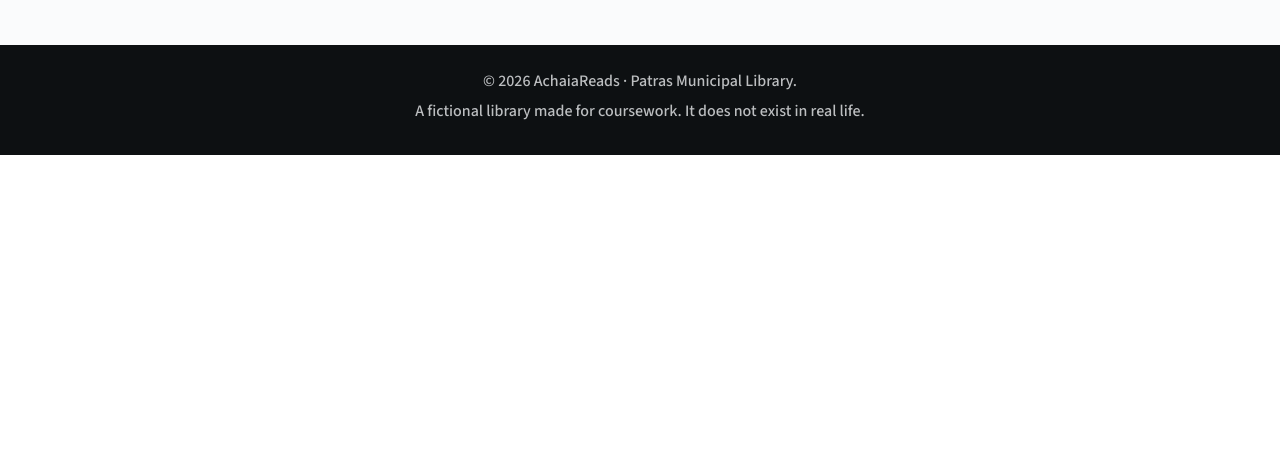
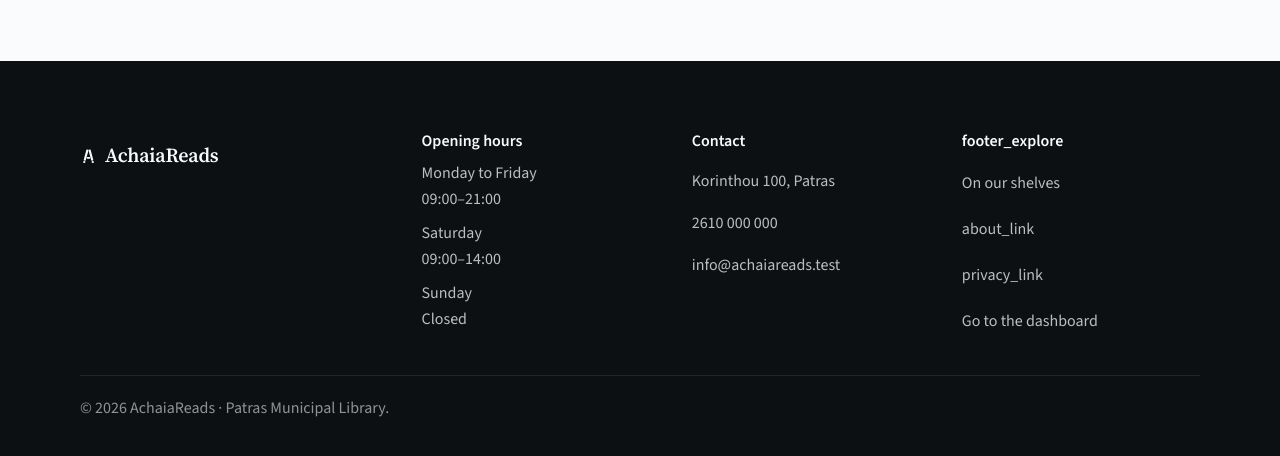
Before and after one commit to ckagias/lectern, a PHP site: page /index.php in a window 1280 px wide. Shown: the part 2209-2665 px from the top of the page. Before the commit the page ends 2364 px from the top, so only its background shows below. Run offline with PHP 8.4, Linux system fonts and the light colour scheme; the visitor is signed in with stand-in values (Sample User, id 1).

Commit message:
style: new header, dark side menu, footer and logo

```diff
--- a/prototype/css/layout.css
+++ b/prototype/css/layout.css
@@ -17,21 +18,15 @@
   min-height: 44px;
   text-decoration: none;
   font-family: var(--font-heading);
-  font-weight: 800;
+  font-weight: 600;
   font-size: 1.25rem;
+  letter-spacing: -0.01em;
 }
 
-/* The log out button is quieter than the Log in button of the public pages. */
-.top form .btn {
-  border-width: 1px;
-  border-color: rgba(247, 236, 211, 0.45);
-  background: transparent;
-  font-weight: 600;
-}
-
-.top form .btn:hover {
-  background: var(--glass);
-  filter: none;
+.brand-mark {
+  width: 0.85em;
+  height: 0.85em;
+  color: var(--ink);
 }
 
 @media (max-width: 359px) {
@@ -68,19 +63,14 @@
   text-decoration: none;
   font-weight: 600;
   font-size: var(--text-sm);
-  opacity: 0.75;
+  opacity: 0.7;
 }
 
 .lang a[aria-current="true"] {
   opacity: 1;
   text-decoration: underline;
-  text-decoration-color: var(--ochre);
   text-decoration-thickness: 2px;
   text-underline-offset: 6px;
-}
-
-.brand-mark {
-  color: var(--ochre);
 }
 
 /* The user block at the bottom of the side menu. Phones have no side menu, so it is hidden there. */
@@ -159,22 +149,104 @@ main {
 }
 
 .foot {
-  margin-top: 56px;
-  padding: 22px 16px 30px;
+  margin-top: 72px;
+  padding: 40px 16px 28px;
   background: var(--foot-bg);
   color: var(--foot-fg);
   font-size: 1rem;
-  font-weight: 500;
 }
 
-.foot p {
+.foot-top,
+.foot-bottom {
   max-width: var(--page-width);
   margin-inline: auto;
-  text-align: center;
 }
 
-.foot p + p {
-  margin-top: 6px;
+.foot-top {
+  display: grid;
+  gap: 28px;
+}
+
+.foot .brand {
+  color: var(--on-dark);
+}
+
+.foot .brand-mark {
+  color: var(--on-dark);
+}
+
+
+.foot h2 {
+  margin-bottom: 10px;
+  color: var(--on-dark);
+  font-family: var(--font);
+  font-size: 1rem;
+  font-weight: 600;
+  letter-spacing: 0;
+}
+
+.foot-list {
+  display: grid;
+  gap: 2px;
+  margin: 0;
+  padding: 0;
+  list-style: none;
+}
+
+.foot-list li {
+  display: flex;
+  align-items: center;
+  min-height: 32px;
+}
+
+/* On phones the explore links stand in two columns to save height. */
+.foot-explore {
+  grid-template-columns: 1fr 1fr;
+  column-gap: 16px;
+}
+
+
+
+.foot-list a {
+  display: inline-flex;
+  align-items: center;
+  min-height: 44px;
+  text-decoration: none;
+}
+
+.foot-list a:hover,
+.foot-list a:focus-visible {
+  color: var(--on-dark);
+}
+
+.foot-hours {
+  margin: 0;
+}
+
+.foot-hours div {
+  display: flex;
+  justify-content: space-between;
+  gap: 16px;
+  padding: 9px 0;
+  border-bottom: 1px solid oklch(1 0 0 / 0.1);
+}
+
+.foot-hours div:last-child {
+  border-bottom: 0;
+}
+
+.foot-hours dd {
+  margin: 0;
+}
+
+.foot-bottom {
+  display: grid;
+  gap: 4px;
+  margin-top: 32px;
+  padding-top: 20px;
+  border-top: 1px solid oklch(1 0 0 / 0.12);
+  font-size: var(--text-sm);
+  opacity: 0.75;
 }
 
 @media (min-width: 360px) {
@@ -215,53 +287,86 @@ main {
     padding: 0 14px;
     font-size: 1rem;
   }
+}
 
-  .lang a {
-    min-width: 44px;
+@media (min-width: 600px) {
+  .foot-top {
+    grid-template-columns: repeat(3, 1fr);
+    gap: 32px;
+  }
+
+  .foot-brand {
+    grid-column: 1 / -1;
+  }
+
+  .foot-hours div {
+    display: grid;
+    gap: 2px;
+    padding: 0 0 10px;
+    border-bottom: 0;
+  }
+
+  .foot-list li {
+    min-height: 40px;
+  }
+
+  .foot-explore {
+    grid-template-columns: 1fr;
   }
 }
 
 @media (min-width: 768px) {
-  /* The same nav markup becomes a menu on the left, under the header. */
+  /* The same markup becomes a dark side menu with the brand on top, and a light strip with the language and log out. */
   .layout-member,
   .layout-librarian {
     display: grid;
-    grid-template-columns: 15rem 1fr;
-    grid-template-rows: auto 1fr;
+    grid-template-columns: 16rem 1fr;
+    grid-template-rows: 72px 1fr;
     min-height: 100vh;
+    background: linear-gradient(90deg, var(--side) 16rem, var(--bg) 16rem);
   }
 
-  .top {
-    grid-column: 1 / -1;
-    min-height: 68px;
-    padding: 6px 32px;
+  .layout-member .top,
+  .layout-librarian .top {
+    display: contents;
   }
 
-  /* The header stays on top and the side menu stays in view while the page scrolls. */
-  .layout-member .top,
-  .layout-librarian .top {
+  .layout-member .brand,
+  .layout-librarian .brand {
     position: sticky;
     top: 0;
     z-index: 6;
+    grid-column: 1;
+    grid-row: 1;
+    padding: 0 28px;
+    background: var(--side);
+    color: var(--on-dark);
+    font-size: 1.375rem;
   }
 
-  .brand {
-    font-size: 1.5rem;
+  .layout-member .brand-mark,
+  .layout-librarian .brand-mark {
+    color: var(--on-dark);
+  }
+
+  .layout-member .top-actions,
+  .layout-librarian .top-actions {
+    grid-column: 2;
+    grid-row: 1;
+    justify-self: end;
+    padding-right: 40px;
+    gap: 8px;
   }
 
   .nav {
-    position: static;
+    position: sticky;
+    top: 72px;
     display: flex;
     flex-direction: column;
     gap: 2px;
-    padding: 20px 0 0;
-    border-top: 0;
-    border-right: 1px solid var(--line);
-    background: var(--bg);
-    position: sticky;
-    top: 68px;
     align-self: start;
-    height: calc(100vh - 68px);
+    height: calc(100vh - 72px);
+    padding: 12px 0 0;
   }
 
   .nav-user {
@@ -314,6 +419,21 @@ main {
   }
 
   .foot {
-    padding: 24px 32px 32px;
+    padding: 72px 32px 36px;
+  }
+
+}
+
+@media (min-width: 900px) {
+  .foot-top {
+    grid-template-columns: 1.3fr repeat(3, 1fr);
+  }
+
+  .foot-brand {
+    grid-column: auto;
   }
 }
+
+.foot :focus-visible {
+  outline-color: var(--on-dark);
+}
--- a/prototype/templates/footer.php
+++ b/prototype/templates/footer.php
@@ -1,9 +1,48 @@
     </main>
 
-    <?php if ($layout === 'public') { ?>
+    <?php if ($layout === 'public') {
+        $weekdays = openingHours(1);
+        $saturday = openingHours(6);
+    ?>
         <footer class="foot">
-            <p><?php echo t('footer_copy'); ?></p>
-            <p><?php echo t('footer_text'); ?></p>
+            <div class="foot-top">
+                <div class="foot-brand">
+                    <a class="brand" href="<?php echo $base; ?>index.php"><svg class="icon brand-mark" aria-hidden="true"><use href="#ic-logo"/></svg>AchaiaReads</a>
+                </div>
+                <section>
+                    <h2><?php echo t('hours_title'); ?></h2>
+                    <dl class="foot-hours">
+                        <div><dt><?php echo t('hours_weekdays'); ?></dt><dd><?php echo $weekdays['open'] . '–' . $weekdays['close']; ?></dd></div>
+                        <div><dt><?php echo t('hours_saturday'); ?></dt><dd><?php echo $saturday['open'] . '–' . $saturday['close']; ?></dd></div>
+                        <div><dt><?php echo t('hours_sunday'); ?></dt><dd><?php echo t('hours_closed'); ?></dd></div>
+                    </dl>
+                </section>
+                <section>
+                    <h2><?php echo t('contact_title'); ?></h2>
+                    <ul class="foot-list">
+                        <li><?php echo t('address_line'); ?></li>
+                        <li>2610 000 000</li>
+                        <li>info@achaiareads.test</li>
+                    </ul>
+                </section>
+                <section>
+                    <h2><?php echo t('footer_explore'); ?></h2>
+                    <ul class="foot-list foot-explore">
+                        <li><a href="<?php echo $base; ?>index.php#shelves"><?php echo t('shelves_title'); ?></a></li>
+                        <li><a href="<?php echo $base; ?>about.php"><?php echo t('about_link'); ?></a></li>
+                        <li><a href="<?php echo $base; ?>privacy.php"><?php echo t('privacy_link'); ?></a></li>
+                        <?php if (isLoggedIn()) { ?>
+                            <li><a href="<?php echo $base; ?>dashboard.php"><?php echo t('go_dashboard'); ?></a></li>
+                        <?php } else { ?>
+                            <li><a href="<?php echo $base; ?>login.php"><?php echo t('login'); ?></a></li>
+                            <li><a href="<?php echo $base; ?>register.php"><?php echo t('register'); ?></a></li>
+                        <?php } ?>
+                    </ul>
+                </section>
+            </div>
+            <div class="foot-bottom">
+                <p><?php echo t('footer_copy'); ?></p>
+            </div>
         </footer>
     <?php } ?>
 
--- a/prototype/templates/header.php
+++ b/prototype/templates/header.php
@@ -36,7 +36,7 @@ if ($layout !== 'public') {
     <a class="skip" href="#main"><?php echo t('skip_link'); ?></a>
 
     <header class="top">
-        <a class="brand" href="<?php echo $base . $home; ?>"><svg class="icon brand-mark" aria-hidden="true"><use href="#ic-books"/></svg>AchaiaReads</a>
+        <a class="brand" href="<?php echo $base . $home; ?>"><svg class="icon brand-mark" aria-hidden="true"><use href="#ic-logo"/></svg>AchaiaReads</a>
         <div class="top-actions">
             <div class="lang" role="group" aria-label="<?php echo t('lang_label'); ?>">
                 <a href="?lang=el" lang="el"<?php if ($lang === 'el') { echo ' aria-current="true"'; } ?>>EL</a>
--- a/prototype/templates/icons.php
+++ b/prototype/templates/icons.php
@@ -1,6 +1,7 @@
 <?php // The icon sprite. Icons are used with <use href="#ic-name"/>. ?>
 <svg width="0" height="0" style="position:absolute" aria-hidden="true">
     <defs>
+        <symbol id="ic-logo" viewBox="0 0 32 32"><g transform="translate(7.5 30) rotate(15)"><rect x="-2.0" y="-26" width="4" height="21.4" rx="1"/><rect x="-2.0" y="-3.4" width="4" height="3.4" rx="1"/></g><g transform="translate(24.5 30) rotate(-15)"><rect x="-2.0" y="-26" width="4" height="21.4" rx="1"/><rect x="-2.0" y="-3.4" width="4" height="3.4" rx="1"/></g><rect x="12.8" y="18.6" width="6.4" height="3.4" rx="0.8"/></symbol>
         <symbol id="ic-home" viewBox="0 0 256 256"><path d="M224,120v96a8,8,0,0,1-8,8H160a8,8,0,0,1-8-8V164a4,4,0,0,0-4-4H108a4,4,0,0,0-4,4v52a8,8,0,0,1-8,8H40a8,8,0,0,1-8-8V120a16,16,0,0,1,4.69-11.31l80-80a16,16,0,0,1,22.62,0l80,80A16,16,0,0,1,224,120Z"/></symbol>
         <symbol id="ic-search" viewBox="0 0 256 256"><path d="M232.49,215.51,185,168a92.12,92.12,0,1,0-17,17l47.53,47.54a12,12,0,0,0,17-17ZM44,112a68,68,0,1,1,68,68A68.07,68.07,0,0,1,44,112Z"/></symbol>
         <symbol id="ic-bookmarks" viewBox="0 0 256 256"><path d="M192,24H96A16,16,0,0,0,80,40V56H64A16,16,0,0,0,48,72V224a8,8,0,0,0,12.65,6.51L112,193.83l51.36,36.68A8,8,0,0,0,176,224V184.69l19.35,13.82A8,8,0,0,0,208,192V40A16,16,0,0,0,192,24Zm0,152.46L176,165V72a16,16,0,0,0-16-16H96V40h96Z"/></symbol>
```
Also changed, not shown: other parts of prototype/css/layout.css (+23 -22 lines).
